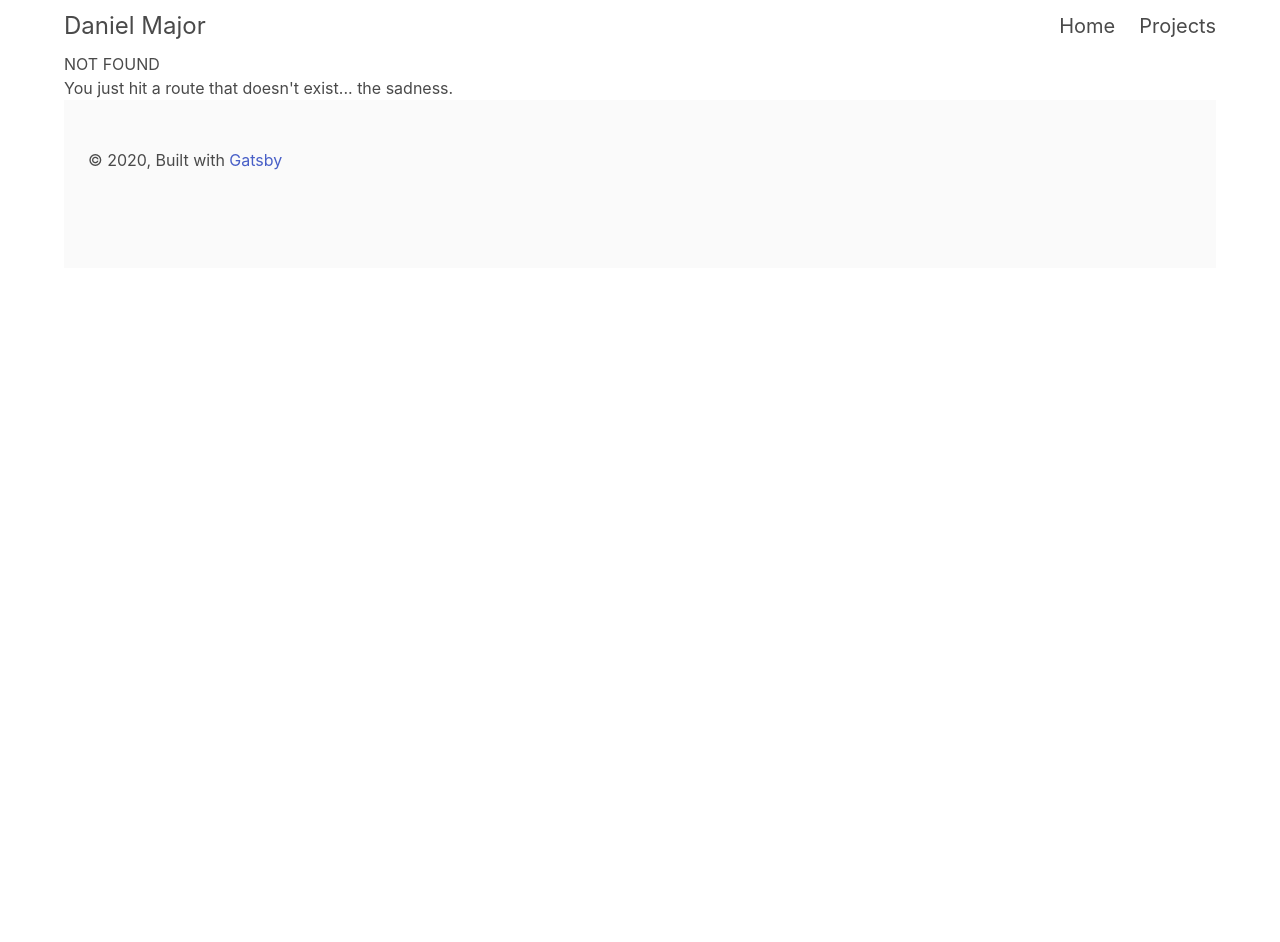
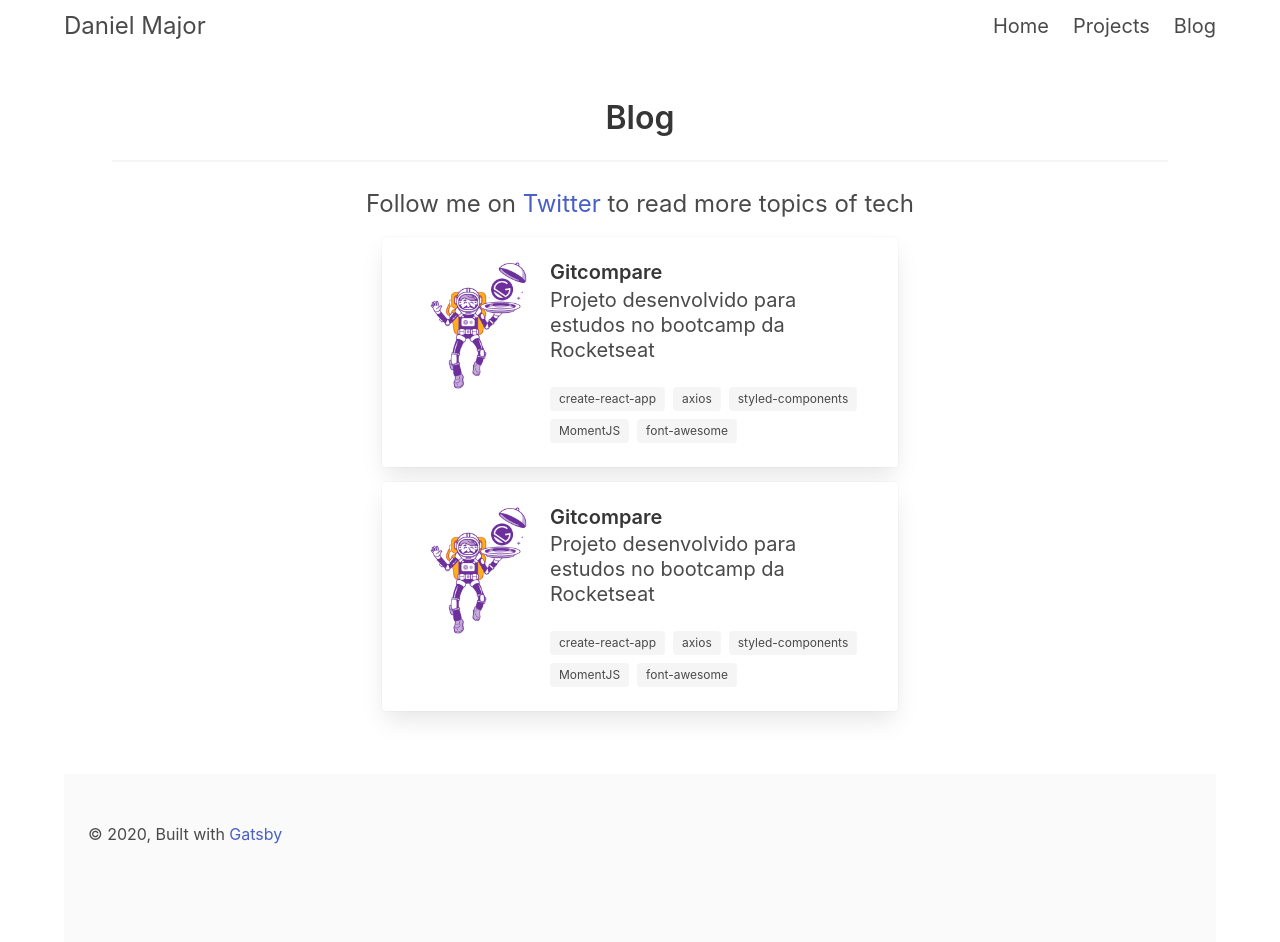
Before and after one commit to Seveshy/danielmajor, a Gatsby site: page /blog in a window 1280 px wide. Before the commit this address had no page. Before the commit the page ends 800 px from the top, so only its background shows below. Built offline with nearby package versions, Linux system fonts and the light colour scheme; Gatsby itself is replaced by a stand-in of ours.

Commit message:
Blog e posts

```diff
--- a/src/components/header.js
+++ b/src/components/header.js
@@ -52,6 +52,9 @@
             <Link
               className="navbar-item is-size-5"
               to="/projects">Projects</Link>
+            <Link
+              className="navbar-item is-size-5"
+              to="/blog">Blog</Link>
             </div>
           </div>
         </div>
--- /dev/null
+++ b/src/pages/blog.js
@@ -0,0 +1,76 @@
+import React from "react"
+import PropTypes from 'prop-types';
+import { graphql } from 'gatsby';
+import Img from 'gatsby-image';
+import Helmet from 'react-helmet';
+
+import Card from 'components/Card/Card';
+import Layout from "components/layout"
+import SEO from "components/seo";
+
+export const queryImage = graphql`
+query {
+  post1: file(relativePath: { eq: "gatsby-astronaut.png" }) {
+        childImageSharp {
+            fixed(width: 128, height: 128) {
+                ...GatsbyImageSharpFixed
+            }
+        }
+    }
+}
+
+
+`;
+
+const Blog = ({ data }) => (
+<Layout>
+<SEO
+    pageTitle="Blog"
+    description="Frontend developer"
+    keywords="React, Sass, Frontend, developer"
+/>
+<Helmet title="Projetos | Daniel Major" />
+
+<section className="section is-size-4-desktop is-size-5-touch">
+    <h1 className="title has-text-centered">Blog</h1>
+        <hr />
+        <p className="has-text-centered">
+          Follow me on
+          {' '}
+          <a href="https://twitter.com/Seveshy1">
+            Twitter
+          {' '}
+          </a>
+          to read more topics of tech
+        </p>
+        <div className="columns">
+            <div className="column is-half is-offset-one-quarter">
+            <Card
+                title={"Gitcompare"}
+                subtitle={"Projeto desenvolvido para estudos no bootcamp da Rocketseat"}
+                link={"https://github.com/Seveshy/gitcompare"}
+                tags={["create-react-app", "axios", "styled-components", "MomentJS", "font-awesome"]}
+                image={<Img fixed={data.post1.childImageSharp.fixed} />}
+                />
+
+            <Card
+                title={"Gitcompare"}
+                subtitle={"Projeto desenvolvido para estudos no bootcamp da Rocketseat"}
+                link={"https://github.com/Seveshy/gitcompare"}
+                tags={["create-react-app", "axios", "styled-components", "MomentJS", "font-awesome"]}
+                image={<Img fixed={data.post1.childImageSharp.fixed} />}
+                />
+
+
+            </div>
+        </div>
+
+</section>
+</Layout>
+);
+
+Blog.propTypes = {
+    data: PropTypes.object.isRequired,
+}
+
+export default Blog
--- a/src/pages/projects.js
+++ b/src/pages/projects.js
@@ -1,6 +1,6 @@
 import React from "react"
 import PropTypes from 'prop-types';
-import { graphql } from 'gatsby';
+import { graphql, Link } from 'gatsby';
 import Img from 'gatsby-image';
 import Helmet from 'react-helmet';
 
@@ -22,8 +22,10 @@
 
 const Projects = ({ data }) => (
 <Layout>
-<SEO description="Frontend developer"
-     keywords="React, Sass, Frontend, developer"
+<SEO
+    pageTitle="Projects"
+    description="Frontend developer"
+    keywords="React, Sass, Frontend, developer"
 />
 <Helmet title="Projetos | Daniel Major" />
 
@@ -69,6 +71,11 @@
                 />
             </div>
         </div>
+        <p className="has-text-centered">
+        Check out my
+        {" "}
+            <Link to="/blog">Blog</Link>
+        </p>
 </section>
 </Layout>
 );
```
